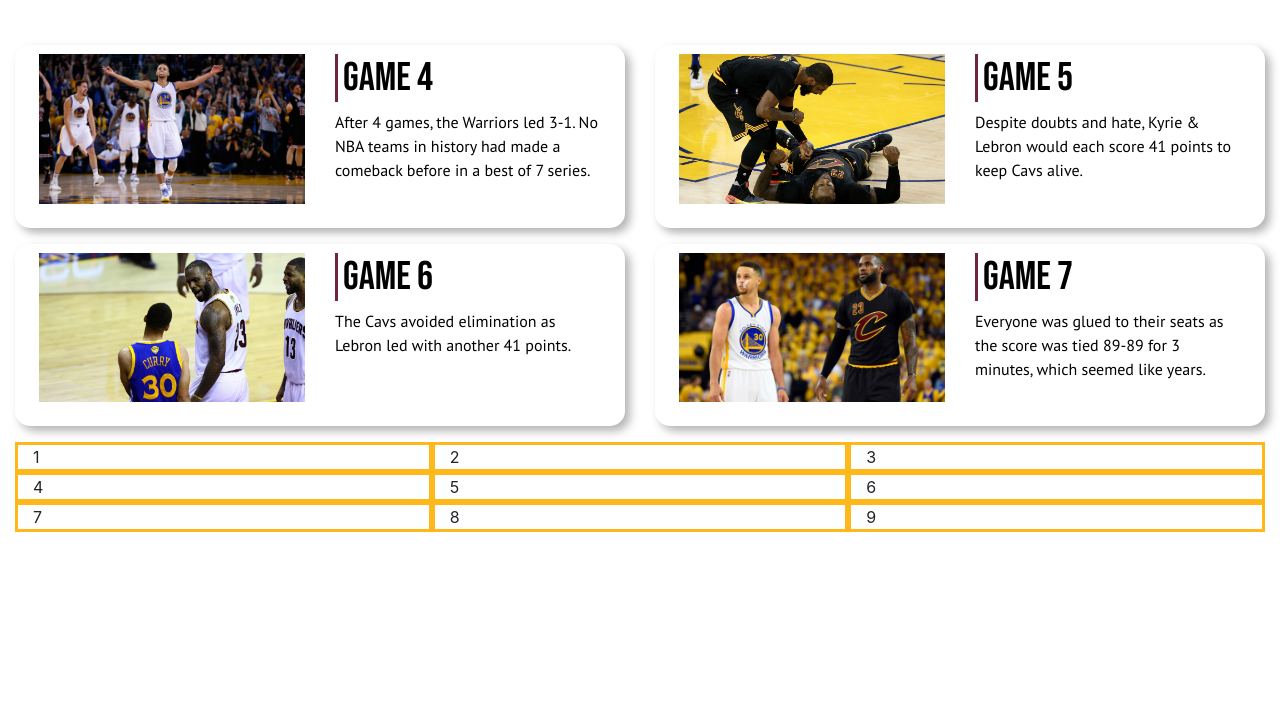
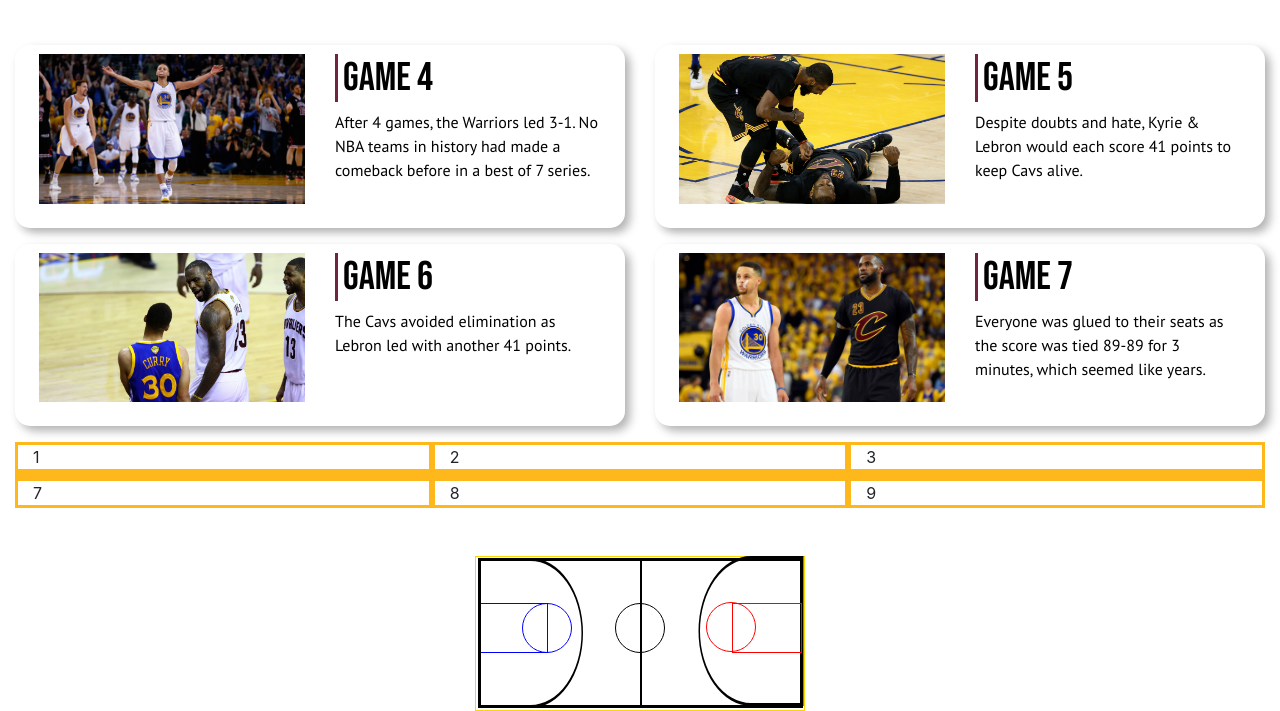
Before and after one commit to elch93/tgc-proj1-believeland, a plain HTML site: page index.html in a window 1280 px wide. Shown: the part 2203-2914 px from the top of the page. Before the commit the page ends 2735 px from the top, so only its background shows below. Drawn offline with nearby package versions, Linux system fonts and the light colour scheme.

Commit message:
added bball court layout pure css

```diff
--- a/index.html
+++ b/index.html
@@ -216,9 +216,15 @@
                     <div class="col-4 gbor">3</div>
                 </div>
                 <div class="row m-0">
-                    <div class="col-4 gbor">4</div>
-                    <div class="col-4 gbor">5</div>
-                    <div class="col-4 gbor">6</div>
+                    <div class="col-2 gbor">
+
+                    </div>
+                    <div class="col-8 gbor">
+
+                    </div>
+                    <div class="col-2 gbor">
+
+                    </div>
                 </div>
                 <div class="row m-0">
                     <div class="col-4 gbor">7</div>
@@ -227,6 +233,18 @@
                 </div>
             </div>
 
+
+           <div class="mt-5" id="mycourt">
+                <div id="box4"></div>
+                <div class="circlewar"></div>
+                <div id="war3"></div>
+                <div class="circle"></div>
+                <div id="courtline"></div>
+                <div id="midline"></div>
+                <div id="box6"></div>
+                <div class="circlecavs"></div>
+                <div id="cavs3"></div>
+           </div>
 
 
             <!-- Comeback -->
--- a/styles.css
+++ b/styles.css
@@ -226,6 +226,116 @@ h1 {
     height: 20%;
 }
 
+/* -------------------------------court css --------------------------------*/
+.circle {
+    border-radius: 50%;
+    border: 1px solid black;
+    width: 50px;
+    height: 50px;
+    position: relative;
+    bottom: 68%;
+    left:42.5%;
+
+}
+
+.circlewar {
+    border-radius: 50%;
+    border: 1px solid blue;
+    width: 50px;
+    height: 50px;
+    position: relative;
+    bottom:3%;
+    left:14%;
+}
+
+.circlecavs {
+    border-radius: 50%;
+    border: 1px solid red;
+    width: 50px;
+    height: 50px;
+    position: relative;
+    left:70%;
+    bottom:328%;
+
+
+}
+
+#box4 {
+    border: 1px solid blue;
+    height: 50px;
+    width: 70px;
+    position: relative;
+    top:30%;
+    left:2px;
+
+}
+
+#box6 {
+    border: 1px solid red;
+    height: 50px;
+    width: 70px;
+    position: relative;
+    left:78%;
+    bottom:295%;
+}
+
+#threept {
+    border: 1px solid black;
+    border-radius: 0 50% 50% 0;
+    height: 50px;
+    position: relative;
+
+}
+
+#cavs3 {
+    border: 1px solid black;
+    border-radius:  50% 0 0 50% ;
+    height: 50px;
+    width: 70px;
+    transform: translateY(-150%) translateX(-70%) scaleY(3) scaleX(1.5);
+    position: relative;
+    bottom: 309%;
+    left: 88%;
+}
+
+
+#war3 {
+    border: 1px solid black;
+    border-radius: 0 50% 50% 0;
+    height: 50px;
+    width: 70px;
+    transform: translateY(-150%) translateX(5%) scaleY(3) scaleX(1.5);
+    position: relative;
+    top:17%;
+    left:5%;
+}
+
+
+#courtline {
+    width: 325px;
+    height: 150px;
+    border: 3px solid black;
+    position: relative;
+    bottom: 130%;
+    left:2px;
+}
+
+#midline {
+    height: 147px;
+    width: 0px;
+    border: 1px black solid;
+    position: relative;
+    bottom: 226%;
+    left: 50%;
+}
+
+#mycourt {
+    width:330px;
+    height: 155px;
+    border: 1px gold solid;
+}
+
+
 
 
 /* -------------------------------mynav css --------------------------------*/
```
